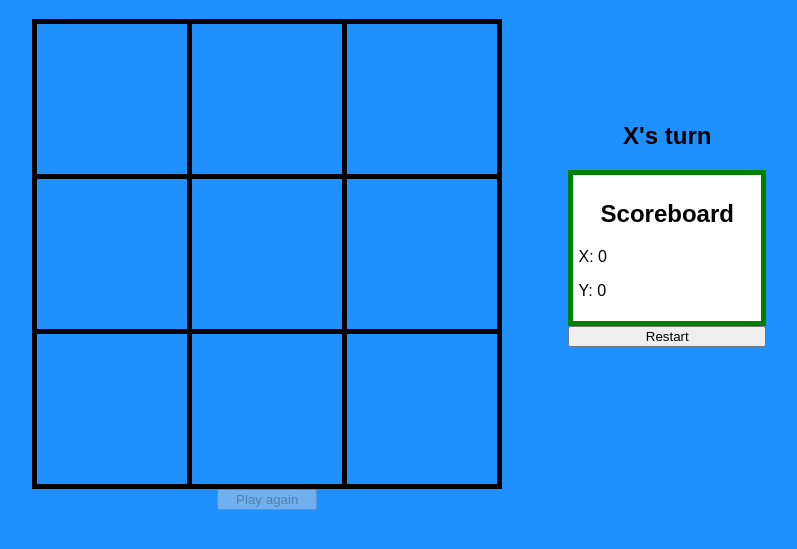
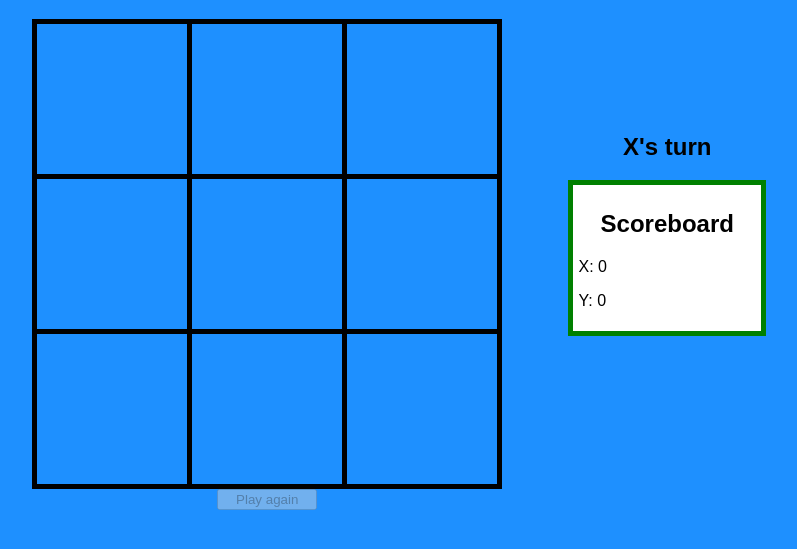
Before and after one commit to caalberts/tictactoe, a website: page game/index.html in a window 1280 px wide. Shown: the part 61-610 px from the top of the page, without its empty margins (274-1071 px from the left). Drawn offline with Linux system fonts and the light colour scheme.

Commit message:
clean up

```diff
--- a/game/game.js
+++ b/game/game.js
@@ -1,31 +1,21 @@
 // select HTML elements and store them in variables
-var body = document.querySelector('body') // body element to listen for clicks
 var update = document.querySelector('.status-text') // status bar
 var tiles = Array.from(document.querySelectorAll('.tile')) // monitor tiles for 'X' and 'O'
-var reset = document.querySelector('.reset') // reset button to reset the game
 var playAgain = document.querySelector('.play-again')
 // create variables for the tic tac toe game
-var player = true,
-    moves = 1,
-    winner = '',
-    score = {
-      x: 0,
-      y: 0
-    }
+var player = true
+var moves = 1
+var winner = ''
+var score = {
+  x: 0,
+  y: 0
+}
 
 updateScore()
 update.textContent = player ? 'X\'s turn' : 'O\'s turn'
 resetBoard()
-// Event listener on reset button
-// reset.addEventListener('click', resetBoard)
 
 playAgain.addEventListener('click', resetBoard)
-
-// function to start the game
-function startGame () {
-
-
-}
 
 function resetBoard () {
   moves = 1
@@ -40,6 +30,11 @@ function disableBoard () {
   tiles.forEach(tile => {
     tile.removeEventListener('click', tictactoe)
   })
+}
+
+function updateScore () {
+  document.querySelector('.score-x').textContent = score.x
+  document.querySelector('.score-y').textContent = score.y
 }
 
 function tictactoe (event) {
@@ -87,8 +82,3 @@ function findWinner () {
     combo.every(tileIndex =>
       tiles[tileIndex].textContent === 'O'))) return 'O'
 }
-
-function updateScore () {
-  document.querySelector('.score-x').textContent = score.x
-  document.querySelector('.score-y').textContent = score.y
-}
--- a/game/index.html
+++ b/game/index.html
@@ -40,7 +40,6 @@
           <p class='score'>X: <span class="score-x"></span></p>
           <p class='score'>Y: <span class="score-y"></span></p>
         </div>
-        <button class='reset' type="button" name="Reset">Restart</button>
       </aside>
       <footer>
 
```
